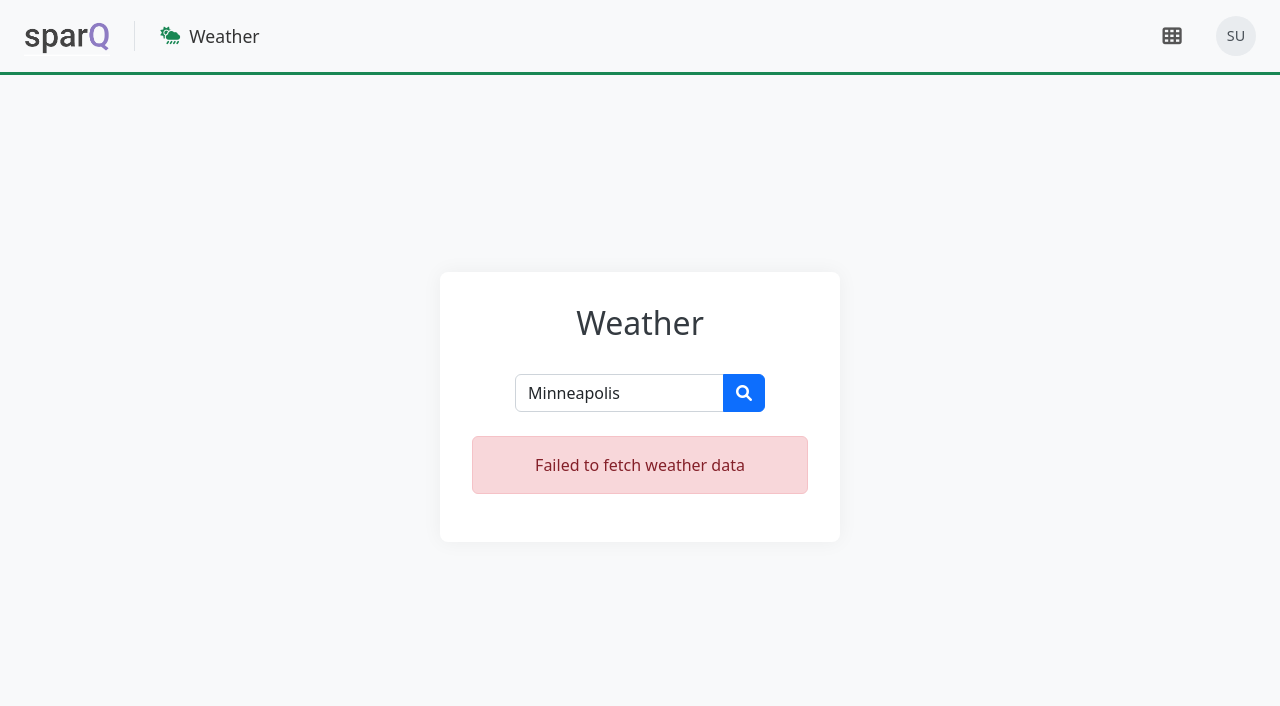
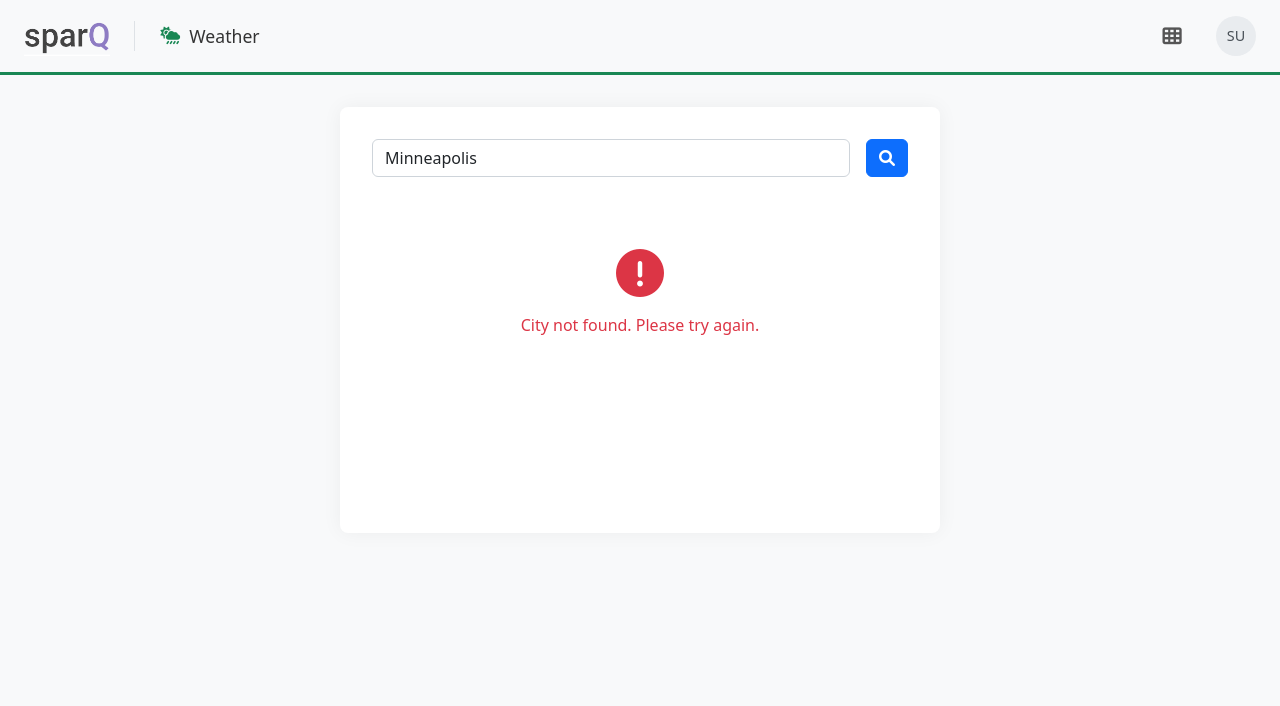
Before and after one commit to sparQone/sparq, a Flask app: page /weather/ in a window 1280 px wide. Shown: the top 706 px of the page. Run offline with Flask 3, Linux system fonts and the light colour scheme; the visitor is signed in with stand-in values (Sample User, id 1); parts of the project's set-up code (start-up, migrations or seed data) failed here and were passed over.

Commit message:
Updated Weather module.

```diff
--- a/modules/weather/controllers/weather.py
+++ b/modules/weather/controllers/weather.py
@@ -32,8 +32,17 @@ def lookup_weather():
             return jsonify({'error': 'City is required'}), 400
 
         weather_data = weather.get_current_weather(city)
+
+        # Add some debug logging
+        print(f"Weather data for {city}:", weather_data)
+
+        if not weather_data:
+            return jsonify({'error': 'City not found'}), 404
+
         return jsonify(weather_data)
     except ValueError as e:
+        print(f"ValueError for {city}:", str(e))
         return jsonify({'error': str(e)}), 404
     except Exception as e:
+        print(f"Error for {city}:", str(e))
         return jsonify({'error': str(e)}), 500
--- a/modules/weather/views/assets/css/weather.css
+++ b/modules/weather/views/assets/css/weather.css
@@ -77,3 +77,106 @@
     display: none;
     margin-top: 1rem;
 }
+
+.weather-card {
+    max-width: 600px;
+    margin: 2rem auto;
+    padding: 2rem;
+}
+
+.weather-search {
+    display: flex;
+    gap: 1rem;
+    margin-bottom: 2rem;
+}
+
+.weather-search .form-control {
+    flex: 1;
+}
+
+.weather-result {
+    min-height: 300px;
+}
+
+/* Placeholder State */
+.weather-placeholder {
+    display: flex;
+    flex-direction: column;
+    align-items: center;
+    justify-content: center;
+    padding: 3rem;
+    color: #6c757d;
+    text-align: center;
+}
+
+.weather-placeholder i {
+    font-size: 4rem;
+    margin-bottom: 1rem;
+    color: #adb5bd;
+}
+
+/* Loading State */
+.weather-loading {
+    display: flex;
+    flex-direction: column;
+    align-items: center;
+    justify-content: center;
+    padding: 3rem;
+}
+
+.loading-spinner {
+    font-size: 3rem;
+    color: var(--module-color, #198754);
+    margin-bottom: 1rem;
+}
+
+/* Weather Data Display */
+.weather-data {
+    text-align: center;
+    padding: 2rem;
+}
+
+.weather-main {
+    margin-bottom: 2rem;
+}
+
+.weather-icon {
+    font-size: 5rem;
+    color: var(--module-color, #198754);
+    margin-bottom: 1rem;
+}
+
+.weather-temp {
+    font-size: 3rem;
+    font-weight: 500;
+}
+
+.weather-description {
+    font-size: 1.5rem;
+    color: #495057;
+    margin-bottom: 1rem;
+    text-transform: capitalize;
+}
+
+.weather-details {
+    display: flex;
+    justify-content: center;
+    gap: 2rem;
+    color: #6c757d;
+}
+
+/* Error State */
+.weather-error {
+    display: flex;
+    flex-direction: column;
+    align-items: center;
+    justify-content: center;
+    padding: 3rem;
+    color: #dc3545;
+    text-align: center;
+}
+
+.weather-error i {
+    font-size: 3rem;
+    margin-bottom: 1rem;
+}
--- a/modules/weather/views/templates/weather.html
+++ b/modules/weather/views/templates/weather.html
@@ -9,84 +9,144 @@
 {% endblock %}
 
 {% block content %}
-<div class="weather-container">
-    <div class="weather-content-card">
-        <h2>Weather</h2>
-        <div class="weather-search">
-            <div class="input-group">
-                <input type="text"
-                       class="form-control"
-                       id="cityInput"
-                       placeholder="Enter city name"
-                       value="Minneapolis"
-                       aria-label="City name">
-                <button class="btn btn-primary" type="button" onclick="lookupWeather()">
-                    <i class="fas fa-search"></i>
-                </button>
+<div class="content-card weather-card">
+    <div class="weather-search">
+        <input type="text" id="cityInput" class="form-control" placeholder="Enter city name..." value="Minneapolis">
+        <button id="searchBtn" class="btn btn-primary">
+            <i class="fas fa-search"></i>
+        </button>
+    </div>
+
+    <div id="weatherResult" class="weather-result">
+        <!-- Initial state / placeholder -->
+        <div class="weather-placeholder">
+            <i class="fas fa-cloud-sun-rain"></i>
+            <p>Enter a city to see the weather</p>
+        </div>
+
+        <!-- Loading state (hidden by default) -->
+        <div class="weather-loading" style="display: none;">
+            <div class="loading-spinner">
+                <i class="fas fa-circle-notch fa-spin"></i>
+            </div>
+            <p>Loading weather data...</p>
+        </div>
+
+        <!-- Weather data (hidden by default) -->
+        <div class="weather-data" style="display: none;">
+            <div class="weather-main">
+                <i class="weather-icon"></i>
+                <div class="weather-temp"></div>
+            </div>
+            <div class="weather-info">
+                <div class="weather-description"></div>
+                <div class="weather-details">
+                    <div>Humidity: <span class="humidity"></span>%</div>
+                </div>
             </div>
         </div>
-        <div id="weatherInfo" class="weather-info">
-            <h2 id="cityName"></h2>
-            <img id="weatherIcon" class="weather-icon" src="" alt="Weather icon">
-            <div class="temperature"><span id="temp"></span>°F</div>
-            <div class="description" id="description"></div>
-            <div class="humidity">Humidity: <span id="humidity"></span>%</div>
+
+        <!-- Error state (hidden by default) -->
+        <div class="weather-error" style="display: none;">
+            <i class="fas fa-exclamation-circle"></i>
+            <p>City not found. Please try again.</p>
         </div>
-        <div id="errorMessage" class="alert alert-danger mt-3" style="display: none;"></div>
     </div>
 </div>
+{% endblock %}
 
+{% block scripts %}
 <script>
-    function lookupWeather() {
-        const city = document.getElementById('cityInput').value;
+document.addEventListener('DOMContentLoaded', function() {
+    const cityInput = document.getElementById('cityInput');
+    const searchBtn = document.getElementById('searchBtn');
+    const weatherResult = document.getElementById('weatherResult');
+
+    function showLoading() {
+        weatherResult.querySelector('.weather-placeholder').style.display = 'none';
+        weatherResult.querySelector('.weather-loading').style.display = 'flex';
+        weatherResult.querySelector('.weather-data').style.display = 'none';
+        weatherResult.querySelector('.weather-error').style.display = 'none';
+    }
+
+    function showError() {
+        weatherResult.querySelector('.weather-placeholder').style.display = 'none';
+        weatherResult.querySelector('.weather-loading').style.display = 'none';
+        weatherResult.querySelector('.weather-data').style.display = 'none';
+        weatherResult.querySelector('.weather-error').style.display = 'flex';
+    }
+
+    function showWeather(data) {
+        const weatherData = weatherResult.querySelector('.weather-data');
+        weatherData.querySelector('.weather-icon').className = `weather-icon fas ${getWeatherIcon(data.icon)}`;
+        weatherData.querySelector('.weather-temp').textContent = `${data.temperature}°F`;
+        weatherData.querySelector('.weather-description').textContent = data.description;
+        weatherData.querySelector('.humidity').textContent = data.humidity;
+        weatherData.querySelector('.weather-details').innerHTML = `
+            <div>Humidity: <span class="humidity">${data.humidity}</span>%</div>
+        `;
+
+        weatherResult.querySelector('.weather-placeholder').style.display = 'none';
+        weatherResult.querySelector('.weather-loading').style.display = 'none';
+        weatherResult.querySelector('.weather-error').style.display = 'none';
+        weatherData.style.display = 'block';
+    }
+
+    function getWeatherIcon(code) {
+        const icons = {
+            '01d': 'fa-sun',
+            '01n': 'fa-moon',
+            '02d': 'fa-cloud-sun',
+            '02n': 'fa-cloud-moon',
+            '03d': 'fa-cloud',
+            '03n': 'fa-cloud',
+            '04d': 'fa-cloud',
+            '04n': 'fa-cloud',
+            '09d': 'fa-cloud-rain',
+            '09n': 'fa-cloud-rain',
+            '10d': 'fa-cloud-sun-rain',
+            '10n': 'fa-cloud-moon-rain',
+            '11d': 'fa-bolt',
+            '11n': 'fa-bolt',
+            '13d': 'fa-snowflake',
+            '13n': 'fa-snowflake',
+            '50d': 'fa-smog',
+            '50n': 'fa-smog'
+        };
+        return icons[code] || 'fa-cloud';
+    }
+
+    function searchWeather() {
+        const city = cityInput.value.trim();
         if (!city) return;
+
+        showLoading();
 
         fetch('/weather/lookup', {
             method: 'POST',
             headers: {
-                'Content-Type': 'application/json',
+                'Content-Type': 'application/json'
             },
-            body: JSON.stringify({ city })
+            body: JSON.stringify({ city: city })
         })
         .then(response => response.json())
         .then(data => {
             if (data.error) {
-                showError(data.error);
+                showError();
             } else {
                 showWeather(data);
             }
         })
-        .catch(error => showError('Failed to fetch weather data'));
+        .catch(() => showError());
     }
 
-    function showWeather(data) {
-        document.getElementById('errorMessage').style.display = 'none';
-        document.getElementById('weatherInfo').style.display = 'block';
-        document.getElementById('cityName').textContent = data.city;
-        document.getElementById('temp').textContent = data.temperature;
-        document.getElementById('description').textContent = data.description;
-        document.getElementById('humidity').textContent = data.humidity;
-        document.getElementById('weatherIcon').src =
-            `http://openweathermap.org/img/wn/${data.icon}@2x.png`;
-    }
+    // Load Minneapolis weather on page load
+    searchWeather();
 
-    function showError(message) {
-        const errorDiv = document.getElementById('errorMessage');
-        errorDiv.textContent = message;
-        errorDiv.style.display = 'block';
-        document.getElementById('weatherInfo').style.display = 'none';
-    }
-
-    // Allow Enter key to trigger search
-    document.getElementById('cityInput').addEventListener('keypress', function(e) {
-        if (e.key === 'Enter') {
-            lookupWeather();
-        }
+    searchBtn.addEventListener('click', searchWeather);
+    cityInput.addEventListener('keypress', (e) => {
+        if (e.key === 'Enter') searchWeather();
     });
-
-    // Load Minneapolis weather on page load
-    document.addEventListener('DOMContentLoaded', function() {
-        lookupWeather();  // This will use the default value
-    });
+});
 </script>
 {% endblock %}
```
